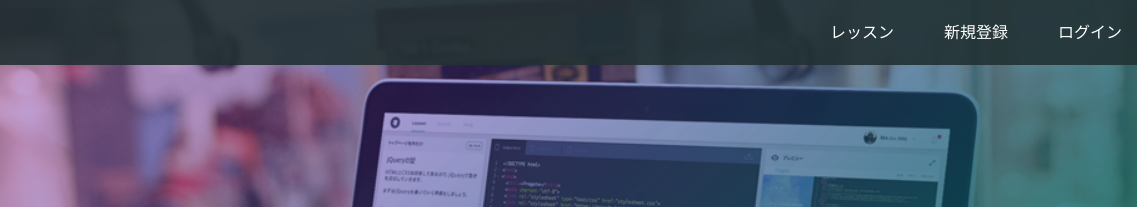
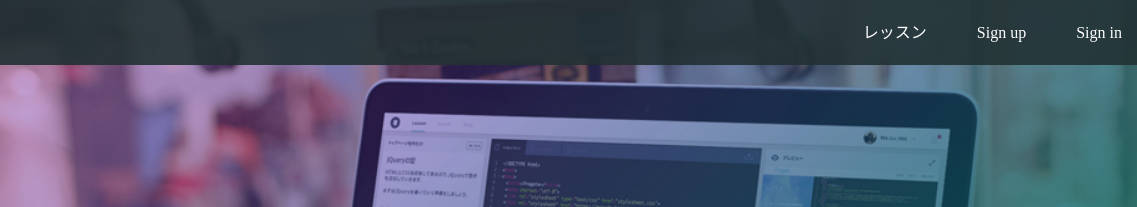
Before and after one commit to Shri67/Shri67.github.io, a plain HTML site: page index.html in a window 1280 px wide. Shown: the top 207 px of the page, 143-1280 px from the left. Drawn offline with Linux system fonts and the light colour scheme.

Commit message:
Update index.html

```diff
--- a/index.html
+++ b/index.html
@@ -16,8 +16,8 @@
       <span class="fa fa-bars menu-icon"></span>
       <div class="header-right">
         <a href="#">レッスン</a>
-        <a href="#">新規登録</a>
-        <a href="#" class="login">ログイン</a>
+        <a href="#">Sign up</a>
+        <a href="#" class="login">Sign in</a>
       </div>
     </div>
   </header>
```
